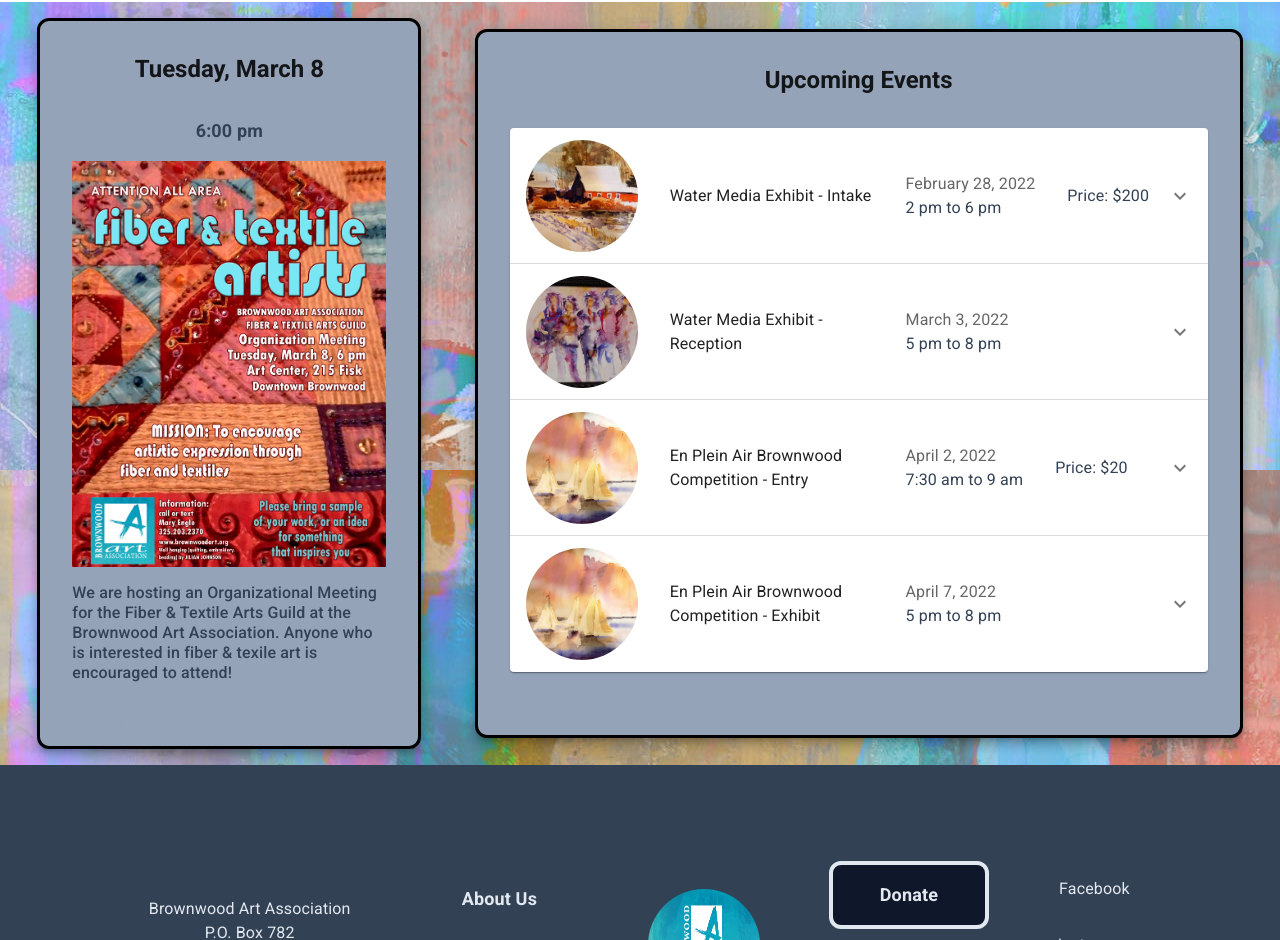
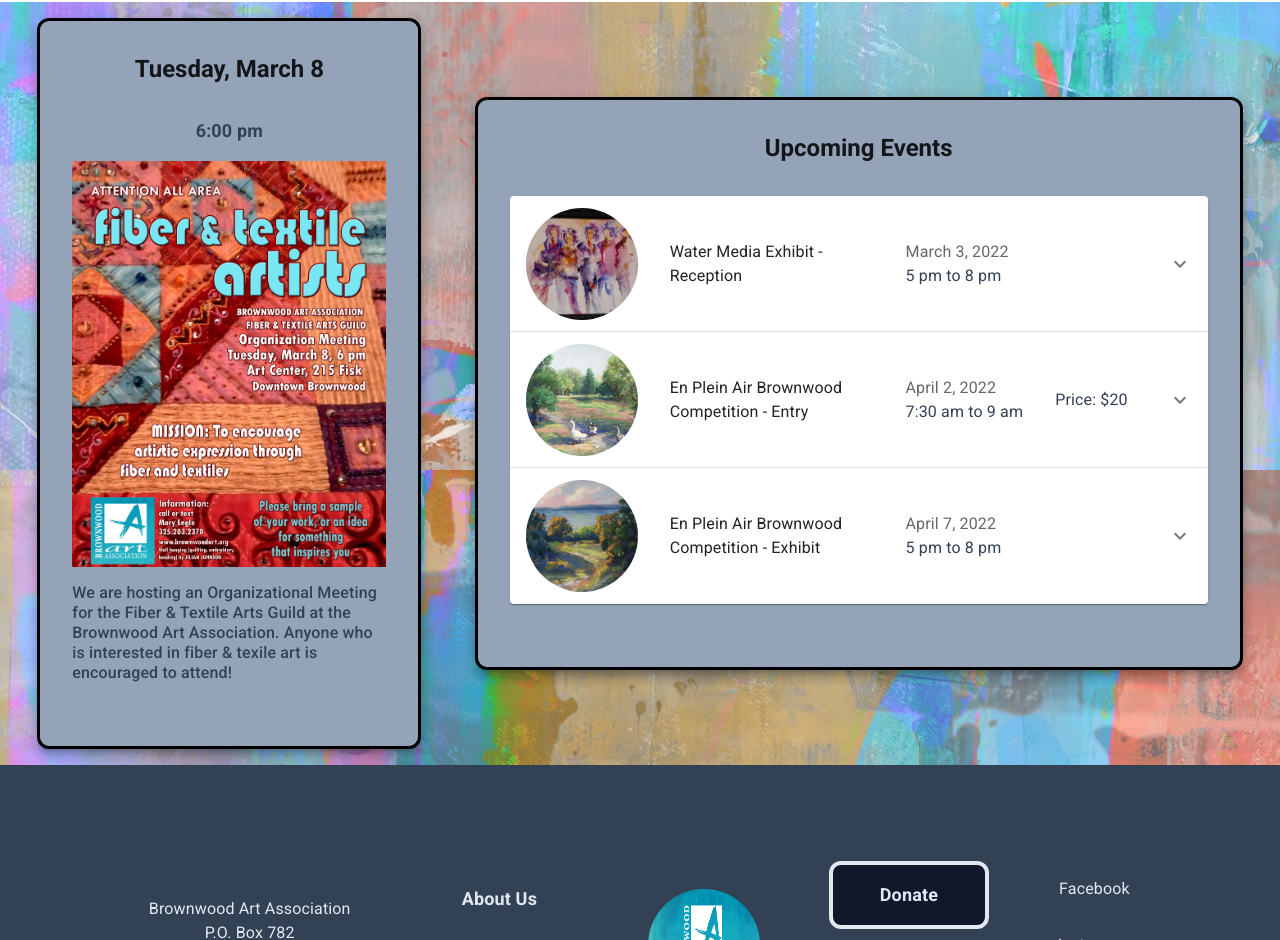
Before and after one commit to Jonathan-Day-Dev/bwd-art, a React (Create React App) app: page /event in a window 1280 px wide. Shown: the part 830-1770 px from the top of the page. Built offline with nearby package versions, Linux system fonts and the light colour scheme.

Commit message:
change images

```diff
--- a/src/components/Event/Event.js
+++ b/src/components/Event/Event.js
@@ -1,8 +1,8 @@
 import styles from "./Event.module.css";
-import marchExhibit from "../../assets/march_image.jpg";
+import ducks01 from "../../assets/ducks01.jpg";
+import ducks02 from "../../assets/ducks02.jpg";
 import marchExhibit2 from "../../assets/march_image02.jpg";
 import textile from "../../assets/textile_img.png";
-import sailboat from "../../assets/sailboat.jpg";
 
 import { useState, useEffect, useRef } from "react";
 import Box from "@mui/material/Box";
@@ -17,22 +17,6 @@ import CustomCard from "../UI/CustomCard";
 
 const events = [
   {
-    title: "Water Media Exhibit - Intake",
-    date: "February 28, 2022",
-    time: "2 pm to 6 pm",
-    img: marchExhibit,
-    description:
-      "The Brownwood Art Association's March exhibit will feature works of water media done by Association members. Water media include watercolors, gouache, and acrylics on paper. Works submitted must be framed and wired to hang. There is no charge to submit your work into the show. Art may be offered for sale. The exhibit will remain open throughout March.",
-    benefit: false,
-    instructor: {
-      name: "Brenda Shaw",
-      phone: "(325) 642-0417",
-      email: "regency1298@gmail.com",
-      isInstructor: false,
-    },
-    price: 200
-  },
-  {
     title: "Water Media Exhibit - Reception",
     date: "March 3, 2022",
     time: "5 pm to 8 pm",
@@ -45,7 +29,7 @@ const events = [
     title: "En Plein Air Brownwood Competition - Entry",
     date: "April 2, 2022",
     time: "7:30 am to 9 am",
-    img: sailboat,
+    img: ducks01,
     description:
       'The event is open to all artists, age 18 and older. Registration will be at the Art Center. Blank canvases will be stamped at this time. Ending time and return to the Art Center will be at 4 pm the same day. One or two plein art artworks created during the event and one studio artwork created at any time of any subject except nudes may be entered in the competition by each artist for a total of 3 works. All works accepted must remain at The Art Center for exhibit and sale through April 23, 2022. Length and width of any frame may not exceed 26". All work must be sturdily framed or gallery wrapped and ready to hang. All work must be for sale. Artists will receive 70% of the sale price of the work, with BAA receieving 30%.',
     benefit: false,
@@ -55,7 +39,7 @@ const events = [
     title: "En Plein Air Brownwood Competition - Exhibit",
     date: "April 7, 2022",
     time: "5 pm to 8 pm",
-    img: sailboat,
+    img: ducks02,
     description:
       "The award ceremony will begin at 6 pm and the exhibit will remain open from April 7 to April 22",
     benefit: false,
```
Also changed, not shown: src/assets/ducks01.jpg (added), src/assets/ducks02.jpg (added).
